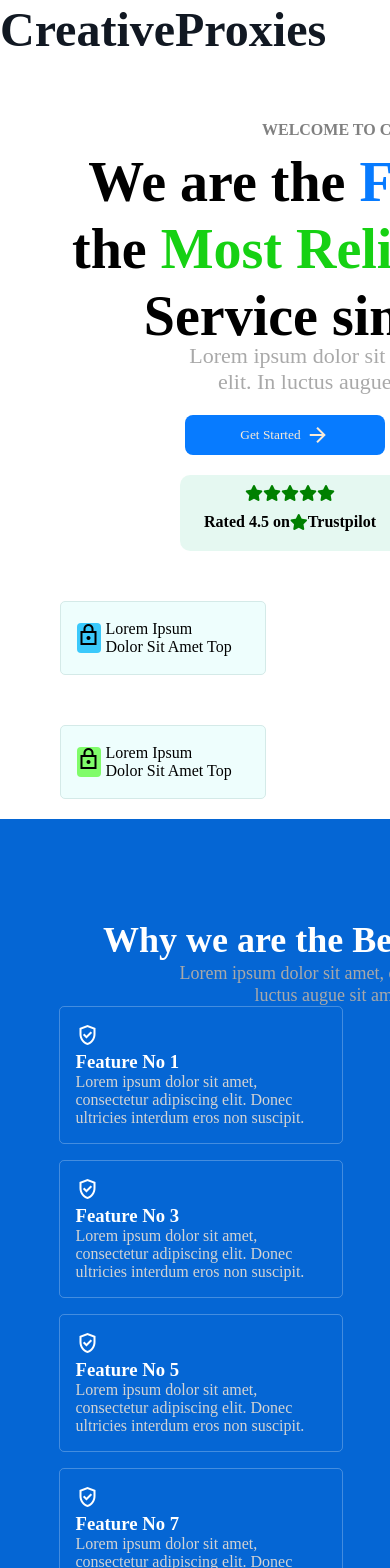
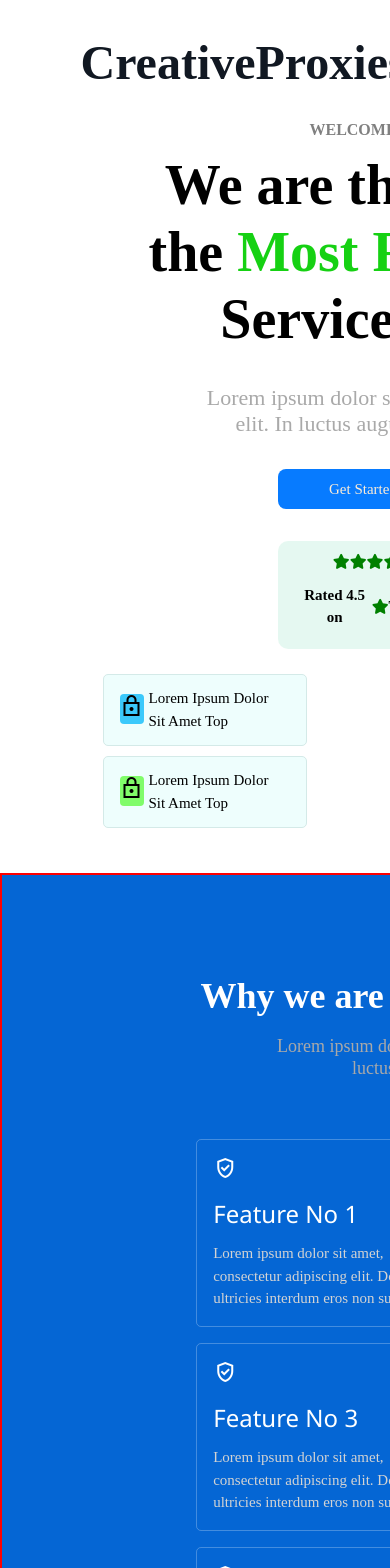
Before and after one commit to UttamMehta/FlameCloudAssignment, a React (Create React App) app in the folder landing_page/: page / in a window 390 px wide. Shown: the top 1568 px of the page. Built offline with nearby package versions, Linux system fonts and the light colour scheme.

Commit message:
Responsive working for 380px to 400px

```diff
--- a/landing_page/public/index.html
+++ b/landing_page/public/index.html
@@ -21,6 +21,12 @@
       manifest.json provides metadata used when your web app is installed on a
       user's mobile device or desktop. See https://developers.google.com/web/fundamentals/web-app-manifest/
     -->
+  <link rel="stylesheet" href="https://www.w3schools.com/w3css/4/w3.css">
+  <link rel="preconnect" href="https://fonts.googleapis.com">
+  <link rel="preconnect" href="https://fonts.gstatic.com" crossorigin>
+  <link
+    href="https://fonts.googleapis.com/css2?family=Lato&family=Roboto+Condensed:wght@700&family=Roboto:ital,wght@0,500;0,700;1,900&family=Work+Sans:ital@1&display=swap"
+    rel="stylesheet">
   <script src='https://kit.fontawesome.com/a076d05399.js' crossorigin='anonymous'></script>
   <link rel="stylesheet"
     href="https://fonts.googleapis.com/css2?family=Material+Symbols+Outlined:opsz,wght,FILL,GRAD@48,400,0,0" />
--- a/landing_page/src/Component/MiddlePages_02.module.css
+++ b/landing_page/src/Component/MiddlePages_02.module.css
@@ -67,15 +67,26 @@ text-align: center;
 
 @media only screen and (min-width: 350px) and (max-width:550px){
 .Pages02_mainDiv{
-    margin: 0px;
-    width: 200%;
+    margin-top:40px;
+    border: 2px solid red;
+    width: 250%;
     height: 100%;
+    margin-bottom: 40px;
 }
 
+.Pages02_mainDiv h2,.Pages02_mainDiv h2+p{
+    margin-bottom: 60px;
+}
 .Pages02_SecondDiv{
     display: grid;
     grid-template-columns: repeat(2,1fr);
 }
+.Pages02_SecondDiv{
+    margin: 0px;
+    width: 60%;
+    margin: auto;
+}
+
 
 
 
--- a/landing_page/src/Component/Middlepages_03.module.css
+++ b/landing_page/src/Component/Middlepages_03.module.css
@@ -196,10 +196,40 @@ border-radius: 5px;
     margin-left: 150px;
 }
 .page03_FifthDiv{
-    display: grid;
- justify-content: center;
+display: grid;
+justify-content: center;
+margin-left: 300px;}
 
-margin-left: 300px;}
+.page03_SecondDiv{
+    width: 80%;
+    text-align: left;
+}
+.page03_ThirdDiv{
+    background-color: white;
+    border: 0px;
+    margin-top: 60px;
+    margin-bottom: 100px;
+}
+
+.page03_ThirdDiv>div{
+    width: 70%;
+    margin: auto;
+    margin-top: 60px;
+    margin-bottom: 100px;
+}
+
+.page03_FourthDiv{
+    width: 150%;
+    text-align: center;
+}
+
+.page03_FifthDiv{
+    border: 0px;
+    width: 100%;
+    margin-top: 40px;
+
+}
+
 
 
 
--- a/landing_page/src/Component/Navbar.jsx
+++ b/landing_page/src/Component/Navbar.jsx
@@ -1,7 +1,15 @@
-import React from 'react';
+import React, { useState } from 'react';
 import styles from "./Navbar.module.css"
 
 function Navbar(props) {
+const [state,setState]=useState("block");
+const [state1,setState1]=useState("none");
+
+const handle=()=>{
+state==="none"?setState("block"):setState("none");
+state1==="none"?setState1("block"):setState1("none");
+}
+
     return (
         <div className={styles.uttam}>
         <div className={styles.main}>
@@ -19,12 +27,29 @@ expand_more
             <p>Blogs</p>
             </div>
 
-            <div className={styles.mainFourthDiv}>
+            <div className={styles.mainFourthDiv} style={{alignItems:"center"}}>
                  <p>Join Discord</p>
             <button>Log in</button>
             <button>Get Started</button>
+            <div className={styles.sidebar}><div class="w3-sidebar w3-bar-block w3-border-right" style={{display:state1,padding:"10px",margin:"200px"}} id="mySidebar">
+  <button class="w3-bar-item w3-large" onClick={handle}  style={{marginTop:"185px"}}>☰ &times;</button>
+   <p>Pricing</p>
+  <p>Explore Tools</p>
+ <p>Resources</p>
+ <p>FAQs</p>
+     <p>Blogs</p>
+     <p>Join Discord</p>
+     <button style={{border:"none"}}>Log in</button>
+</div>
+
+<div class="w3-teal">
+  <button class="w3-button w3-teal w3-xlarge" onclick="handle" style={{display:state}} onClick={handle}>☰</button>
+</div>
             </div>
         </div>
+
+
+            </div>
         </div>
     );
 }
--- a/landing_page/src/Component/Navbar.module.css
+++ b/landing_page/src/Component/Navbar.module.css
@@ -107,6 +107,10 @@ top: 10px;
     width: 100%;
 }
 
+.sidebar{
+    display: none;
+}
+
 
 @media screen and (min-width:350px) and (max-width:550px) {
     .mainSecondDiv,.mainFourthDiv>p{
@@ -119,10 +123,40 @@ top: 10px;
     .mainFourthDiv>button{
         color: white;
     }
+    .main{
+        margin-top: 26px;
+        margin-left: 40px;
+    }
 
     .mainFirstDiv{
       font-size: xxx-large;
     }
+    .sidebar{
+        display: contents;
+        height: 100px;
+        color: black;
+        border: 2px solid red;
+    }
+
+    .sidebar>div{
+        margin-top: 30px;
+        align-items: center;
+        margin: auto;
+        height: auto;
+        font-size: large;
+    }
+
+
+    .mainFirstDiv{
+        width: 60%;
+        margin: auto;
+    }
+
+.uttam>.mains div{
+    margin: 0px;
+    padding: 0px;
+}
+
 
 
 }
--- a/landing_page/src/Component/middlepages_01.module.css
+++ b/landing_page/src/Component/middlepages_01.module.css
@@ -153,27 +153,27 @@ align-items: center;
 }
 
 
-@media (min-width: 350px)and (max-width:550px){
+@media (min-width: 350px)and (max-width:500px){
 
     *{
         align-items: center;
         justify-content: center;
     }
 .mains>.page01_FirstDiv{
-margin-left: 250px;
+margin-left: 200px;
 font-size: medium;
 }
 
 .mains>.page01_SecondDiv{
-    width: 100%;
-    font-size: small;
-    /* font-family: 'Franklin Gothic Medium', 'Arial Narrow', Arial, sans-serif; */
+    margin-top: 16px;
+    width: 60%;
+    margin: auto;
+    font-family: 'Franklin Gothic Medium', 'Arial Narrow', Arial, sans-serif;
 }
 
 .mains>.page01_SecondDiv h1{
-width: 600px;
-margin-left: 60px;
-margin-bottom: 60px;
+    width: 600px;
+height: 100%;
 }
 
 .mains>.pages01_ThirdDiv,.mains>.pages01_FourthDiv,.mains>.pages01_FifthDiv{
@@ -197,5 +197,43 @@ margin-bottom: 60px;
     border: 2px solid red;
 } */
 
+.mains{
+    align-items: center;
+    text-align: center;
+    width: 50%;
+    margin: auto;
+}
+
+.mains>.pages01_FourthDiv,.mains>.page01_FirstDiv,.mains>.page01_SecondDiv,.mains>.pages01_ThirdDiv{
+    margin-bottom: 32px;
+}
+
+.mains>.pages01_ThirdDiv{
+    margin: 0px;
+    margin: auto;
+    margin-left: 100px;
+    margin-bottom: 32px;
+}
+
+.mains>.pages01_FifthDiv{
+    align-items: center;
+    width: 100%;
+}
+
+.mains>.pages01_SeventhDiv{
+padding: 0px;
+display: grid;
+grid-template-columns: repeat(2,1fr);
+width: 350%;
+margin: auto;
+}
+
+.mains>.pages01_SeventhDiv>div{
+
+    margin: 5px;
+    padding: 0px;
+}
+
+
 
 }
```
Also changed, not shown: 1 other file (tests, documents, lock files or other folders).
